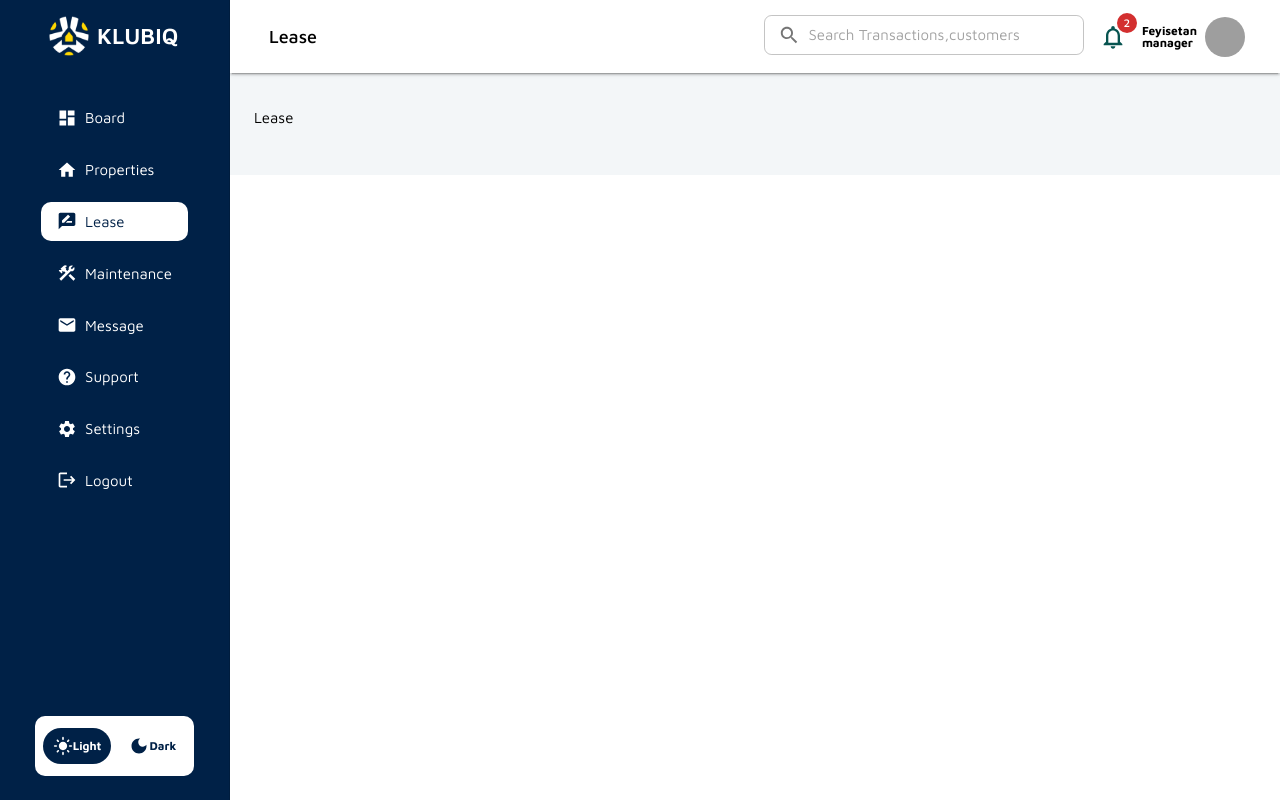
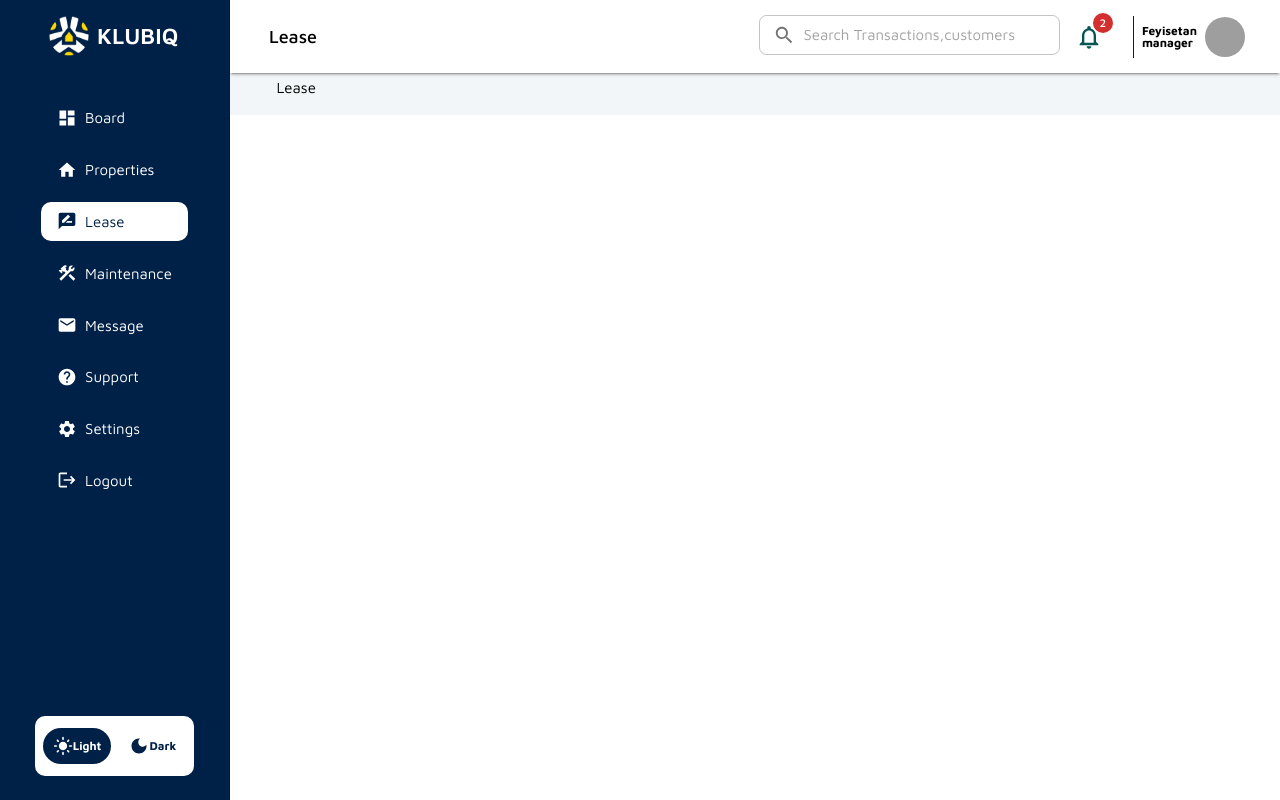
Before and after one commit to glumia-ltd/klubiq-web, a React (Vite) app in the folder apps/landlord-portal/: page /lease in a window 1280 px wide. Built offline with nearby package versions, Linux system fonts and the light colour scheme; no server answers; grey boxes are pictures that could not be loaded.

Commit message:
mini dashboard changes

```diff
--- a/apps/landlord-portal/src/components/NavBar/NavBar.tsx
+++ b/apps/landlord-portal/src/components/NavBar/NavBar.tsx
@@ -3,7 +3,14 @@ import Typography from '@mui/material/Typography';
 import { useTheme } from '@mui/material/styles';
 import { useContext, useState } from 'react';
 import { Context } from '../../context/NavToggleContext/NavToggleContext';
-import { Grid, AppBar, IconButton, Avatar, Badge } from '@mui/material';
+import {
+	Grid,
+	AppBar,
+	IconButton,
+	Avatar,
+	Badge,
+	Divider,
+} from '@mui/material';
 import { useLocation } from 'react-router-dom';
 import MenuIcon from '@mui/icons-material/Menu';
 import useMediaQuery from '@mui/material/useMediaQuery';
@@ -119,6 +126,7 @@ const NavBar = () => {
 								backgroundColor: 'transparent',
 								padding: '1rem',
 								borderRadius: '10px',
+								marginRight: '1rem',
 							}}
 							onClick={() => {
 								setOpenModal(true);
@@ -130,7 +138,14 @@ const NavBar = () => {
 								/>
 							</Badge>
 						</IconButton>
+						<Divider
+							orientation='vertical'
+							variant='middle'
+							color={theme.palette.primary.main}
+							flexItem
+						/>
 						<Typography
+							ml={1}
 							sx={{
 								fontSize: '12px',
 								fontWeight: '700',
--- a/apps/landlord-portal/src/components/PropertiesGuage/index.tsx
+++ b/apps/landlord-portal/src/components/PropertiesGuage/index.tsx
@@ -10,7 +10,7 @@ export const PropertiesGuage = ({
 	legendPosition,
 }: {
 	data: { [key: string]: number };
-	width: number;
+	width: number | null;
 	height: number;
 	colors: string[];
 	legend?: boolean;
@@ -18,7 +18,7 @@ export const PropertiesGuage = ({
 }) => {
 	const { category1, category2, category3 } = data;
 
-	const size = Math.min(width, height);
+	const size = Math.min(width ?? 300, height);
 	const midSize = size * 0.7;
 	const smallSize = size * 0.45;
 
@@ -69,7 +69,7 @@ export const PropertiesGuage = ({
 				size={size}
 				sx={{
 					position: 'absolute',
-					left: `calc(50% - ${size / 2}px)`,
+					left: `calc(50% - ${size / 2 - 10}px)`,
 					top: `calc(50% - ${size / 2}px)`,
 					[`& .${gaugeClasses.valueText}`]: {
 						fontSize: 0,
@@ -99,7 +99,7 @@ export const PropertiesGuage = ({
 				size={midSize}
 				sx={{
 					position: 'absolute',
-					left: `calc(50% - ${midSize / 2}px)`,
+					left: `calc(50% - ${midSize / 2 - 10}px)`,
 					top: `calc(50% - ${midSize / 2}px)`,
 					[`& .${gaugeClasses.valueText}`]: {
 						fontSize: 0,
@@ -129,7 +129,7 @@ export const PropertiesGuage = ({
 				size={smallSize}
 				sx={{
 					position: 'absolute',
-					left: `calc(50% - ${smallSize / 2}px)`,
+					left: `calc(50% - ${smallSize / 2 - 10}px)`,
 					top: `calc(50% - ${smallSize / 2}px)`,
 					[`& .${gaugeClasses.valueText}`]: {
 						fontSize: 0,
@@ -156,7 +156,7 @@ export const PropertiesGuage = ({
 			alignItems='center'
 			justifyContent='space-between'
 			height={height}
-			width={width}
+			width={width ? width : 'inherit'}
 			position='relative'
 		>
 			{legendPosition === 'top' && legendComponent}
--- a/apps/landlord-portal/src/components/Viewport/ViewPort.tsx
+++ b/apps/landlord-portal/src/components/Viewport/ViewPort.tsx
@@ -32,7 +32,27 @@ const ViewPort = ({ children }: ViewPortProp) => {
 				<Sidebar />
 				<Box display='flex' flexGrow={1} flexDirection='column' width={'100%'}>
 					<NavBar />
-					<Box width={'100%'} mt={'110px'} mb={'50px'}>
+					<Box
+						width={'100%'}
+						mt={'80px'}
+						mb={'20px'}
+						ml={'24px'}
+						pr={'32px'}
+						sx={{
+							marginLeft: {
+								xs: '0px',
+								sm: '1rem',
+								md: '1.5rem',
+								lg: '1.5rem',
+							},
+							paddingRight: {
+								xs: '0px',
+								sm: '1.5rem',
+								md: '2rem',
+								lg: '2rem',
+							},
+						}}
+					>
 						{' '}
 						{children}
 					</Box>
--- a/apps/landlord-portal/src/pages/Dashboard/TableChart.tsx
+++ b/apps/landlord-portal/src/pages/Dashboard/TableChart.tsx
@@ -12,7 +12,7 @@ const TableChart = () => {
 			}}
 		>
 			<BarChart
-				borderRadius={10}
+				borderRadius={8}
 				series={[
 					{
 						data: [13, 24, 51, 63, 52, 20, 15, 20, 25, 30, 45, 60],
@@ -25,11 +25,6 @@ const TableChart = () => {
 						stack: 'A',
 						label: 'Property Rental',
 						color: '#6699CC',
-					},
-					{
-						data: [14, 3, 16, 56, 82, 10, 11, 12, 20, 39, 34, 50],
-						stack: 'A',
-						color: '#71A6DAB2',
 					},
 				]}
 				xAxis={[
@@ -49,7 +44,7 @@ const TableChart = () => {
 							'Nov',
 							'Dec',
 						],
-						//categoryGapRatio: 0.8,
+						categoryGapRatio: 0.8,
 						// barGapRatio: 7.8
 					},
 				]}
--- a/apps/landlord-portal/src/pages/Dashboard/index.tsx
+++ b/apps/landlord-portal/src/pages/Dashboard/index.tsx
@@ -35,6 +35,8 @@ const DashBoard = () => {
 			maxWidth={'xl'}
 			sx={{
 				overflow: 'auto',
+				paddingTop: { xs: '0.5rem', sm: '0.5rem', md: '1rem', lg: '1rem' },
+				paddingBottom: { xs: '0.5rem', sm: '0.5rem', md: '1rem', lg: '1rem' },
 			}}
 		>
 			<Grid container spacing={2}>
@@ -66,24 +68,17 @@ const DashBoard = () => {
 									160
 								</Typography>
 							</Box>
-							<Box
-								display={'flex'}
-								justifyContent={'center'}
-								width={{ sm: '200px', md: '180px', lg: '256px', xl: '286px' }}
-								// width={'286px'}
-								height={'100px'}
-							>
 							<PropertiesGuage
 								data={data}
-									// width={{ sm: 300, md: 300, lg: 300, xl: 300 }}
+								//width={{ sm: 300, md: 300, lg: 300, xl: 300 }}
 
-									width={300}
+								//width={'100'}
+								width={null}
 								height={100}
 								colors={['#6EC03C', '#D108A5', '#0088F0']}
 								legend={true}
 								legendPosition='left'
 							/>
-							</Box>
 						</Card>
 					</Grid>
 					<Grid item xs={12} sm={6} md={4} lg={4}>
```
Lines whose indentation alone changed are shown as unchanged.
